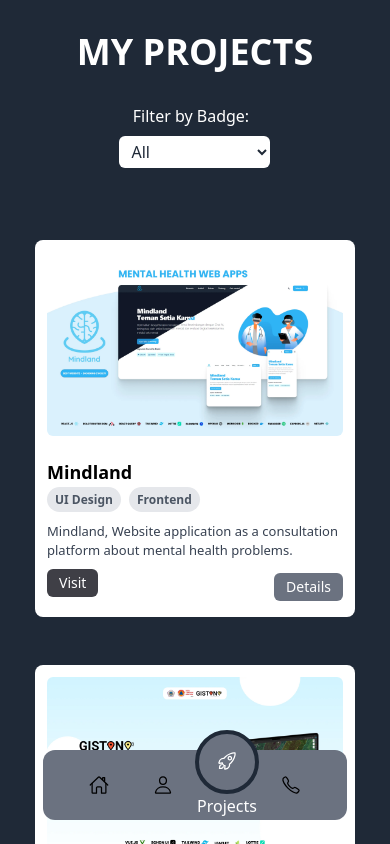
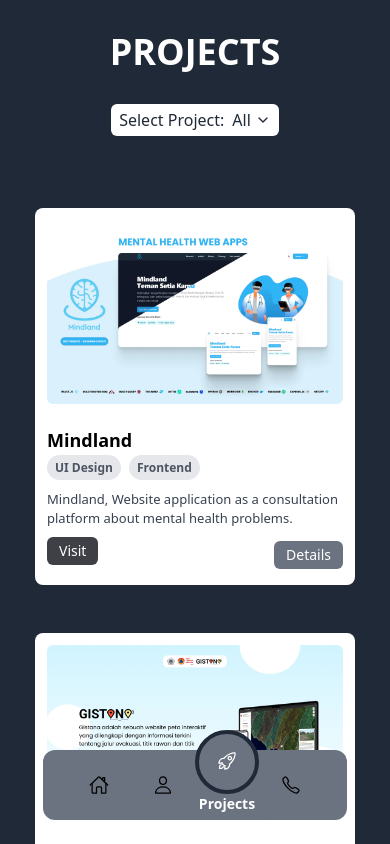
Before and after one commit to Malixl/PortfolioLix, a React (Vite) app: page /projects in a window 390 px wide. Shown: the top 844 px of the page. Built offline with nearby package versions, Linux system fonts and the light colour scheme.

Commit message:
chore: Update navigation bar styles and add preloader to App component

```diff
--- a/src/App.jsx
+++ b/src/App.jsx
@@ -1,13 +1,58 @@
-import React from "react";
+// import React from "react";
+// import { BrowserRouter, Routes, Route } from "react-router-dom";
+// import LandigPage from "./pages/LandigPage";
+// import Contact from "./pages/Contact";
+// import About from "./pages/About";
+// import Projects from "./pages/Projects";
+// import NavigationBar from "./component/NavigationBar";
+
+// function App() {
+//   return (
+//     <BrowserRouter>
+//       <NavigationBar />
+//       <Routes>
+//         <Route path="/" element={<LandigPage />} />
+//         <Route path="/projects" element={<Projects />} />
+//         <Route path="/contact" element={<Contact />} />
+//         <Route path="/about" element={<About />} />
+//       </Routes>
+//     </BrowserRouter>
+//   );
+// }
+
+// export default App;
+
+import React, { useState, useEffect } from "react";
 import { BrowserRouter, Routes, Route } from "react-router-dom";
 import LandigPage from "./pages/LandigPage";
 import Contact from "./pages/Contact";
 import About from "./pages/About";
 import Projects from "./pages/Projects";
 import NavigationBar from "./component/NavigationBar";
+import Preloader from "./component/Preloader";
+import { motion } from "framer-motion";
 
 function App() {
+  const [loading, setLoading] = useState(true);
+
+  useEffect(() => {
+    const timer = setTimeout(() => {
+      setLoading(false);
+    }, 3000);
+    return () => clearTimeout(timer);
+  }, []);
+
   return (
+    <div>
+      {loading ? (
+        <Preloader setLoading={setLoading} />
+      ) : (
+        <motion.div
+          initial={{ opacity: 0 }}
+          animate={{ opacity: 1 }}
+          exit={{ opacity: 0 }}
+          transition={{ duration: 2 }}
+        >
           <BrowserRouter>
             <NavigationBar />
             <Routes>
@@ -17,6 +62,9 @@ function App() {
               <Route path="/about" element={<About />} />
             </Routes>
           </BrowserRouter>
+        </motion.div>
+      )}
+    </div>
   );
 }
 
--- a/src/component/NavigationBar.jsx
+++ b/src/component/NavigationBar.jsx
@@ -42,7 +42,7 @@ function NavigationBar() {
             className={`bg-gray-500 duration-500 ${Menus[active].dis} border-4 border-gray-800 h-16 w-16 absolute -top-5 rounded-full`}
           ></span>
           {Menus.map((menu, i) => (
-            <li key={i} className="w-16">
+            <li key={i} className="w-16 font-bold text-sm lg:text-sm">
               <Link
                 to={menu.path}
                 className="flex flex-col text-center pt-6"
--- /dev/null
+++ b/src/component/Preloader.jsx
@@ -0,0 +1,55 @@
+import React, { useEffect } from "react";
+import { motion } from "framer-motion";
+
+const Preloader = ({ setLoading }) => {
+  useEffect(() => {
+    const timer = setTimeout(() => {
+      setLoading(false);
+    }, 3000);
+    return () => clearTimeout(timer);
+  }, [setLoading]);
+
+  return (
+    <motion.div
+      className="bg-white h-screen flex justify-center items-center"
+      initial={{ opacity: 1 }}
+      animate={{ opacity: 1 }}
+      exit={{ opacity: 0 }}
+      transition={{ duration: 1.5, ease: "easeInOut" }}
+    >
+      <div className="p-4 rounded-md">
+        <div className="flex justify-center">
+          <motion.span
+            className="w-4 h-4 my-12 mx-1 bg-black rounded-full"
+            animate={{
+              y: [0, -20, 0],
+              opacity: [1, 0],
+              transition: { duration: 1, repeat: Infinity },
+            }}
+          />
+          <motion.span
+            className="w-4 h-4 my-12 mx-1 bg-black rounded-full"
+            animate={{
+              y: [0, -20, 0],
+              opacity: [1, 0],
+              transition: { duration: 1, repeat: Infinity, delay: 0.2 },
+            }}
+          />
+          <motion.span
+            className="w-4 h-4 my-12 mx-1 bg-black rounded-full"
+            animate={{
+              y: [0, -20, 0],
+              opacity: [1, 0],
+              transition: { duration: 1, repeat: Infinity, delay: 0.4 },
+            }}
+          />
+        </div>
+        <p className="text-center text-xl font-bold font-title text-black">
+          Loading...
+        </p>
+      </div>
+    </motion.div>
+  );
+};
+
+export default Preloader;
--- a/src/pages/Projects.jsx
+++ b/src/pages/Projects.jsx
@@ -5,6 +5,7 @@ import { motion, AnimatePresence } from "framer-motion";
 
 const Projects = () => {
   const [selectedBadge, setSelectedBadge] = useState(null);
+  const [dropdownOpen, setDropdownOpen] = useState(false);
 
   const allBadges = projectsData.reduce((badges, project) => {
     project.badges.forEach((badge) => {
@@ -15,45 +16,75 @@ const Projects = () => {
     return badges;
   }, []);
 
+  const handleBadgeSelect = (badge) => {
+    setSelectedBadge(badge);
+    setDropdownOpen(false);
+  };
+
   const filteredProjects = selectedBadge
     ? projectsData.filter((project) => project.badges.includes(selectedBadge))
     : projectsData;
 
   return (
     <section className="bg-gray-800 min-h-screen flex justify-center items-center flex-col">
+      <div className="max-w-4xl mx-auto px-4 py-8">
         <motion.div
           initial={{ opacity: 0, y: -50 }}
           animate={{ opacity: 1, y: 0 }}
           transition={{ duration: 1 }}
-        className="max-w-4xl mx-auto px-4 py-8"
+          className="relative mb-8"
         >
-        <div className="relative mb-8">
           <h1 className="text-4xl font-bold text-white text-center mb-8 uppercase">
-            My Projects
+            Projects
           </h1>
-          <div className="flex justify-center items-center flex-col gap-2">
-            <label htmlFor="badgeFilter" className="text-white mr-2">
-              Filter by Badge:
-            </label>
-            <motion.select
-              id="badgeFilter"
-              className="bg-white text-gray-800 rounded-md py-1 px-2 focus:outline-none"
-              value={selectedBadge || ""}
-              onChange={(e) => setSelectedBadge(e.target.value || null)}
-              initial={{ opacity: 0 }}
-              animate={{ opacity: 1 }}
-              transition={{ duration: 0.5 }}
+          <div className="flex justify-center">
+            <button
+              onClick={() => setDropdownOpen(!dropdownOpen)}
+              className="bg-white text-gray-800 rounded-md py-1 px-2 focus:outline-none flex items-center"
             >
-              <option value="">All</option>
+              <span className="mr-2">Select Project:</span>
+              <span className="font-medium">{selectedBadge || "All"}</span>
+              <motion.svg
+                xmlns="http://www.w3.org/2000/svg"
+                className="h-4 w-4 ml-1"
+                viewBox="0 0 24 24"
+                fill="none"
+                stroke="currentColor"
+                strokeWidth="2"
+                strokeLinecap="round"
+                strokeLinejoin="round"
+                animate={{ rotate: dropdownOpen ? 180 : 0 }}
+              >
+                <motion.path d="M6 9l6 6 6-6" />
+              </motion.svg>
+            </button>
+            {dropdownOpen && (
+              <motion.ul
+                initial={{ opacity: 0, y: -10 }}
+                animate={{ opacity: 1, y: 0 }}
+                transition={{ duration: 0.3 }}
+                className="absolute bg-white text-gray-800 rounded-md py-1 px-2 mt-10 z-10"
+              >
+                <li
+                  onClick={() => handleBadgeSelect(null)}
+                  className="cursor-pointer hover:bg-gray-200 py-1 px-2"
+                >
+                  All
+                </li>
                 {allBadges.map((badge) => (
-                <option key={badge} value={badge}>
+                  <li
+                    key={badge}
+                    onClick={() => handleBadgeSelect(badge)}
+                    className="cursor-pointer hover:bg-gray-200 py-1 px-2"
+                  >
                     {badge}
-                </option>
+                  </li>
                 ))}
-            </motion.select>
-          </div>
+              </motion.ul>
+            )}
           </div>
         </motion.div>
+      </div>
       <div className="max-w-4xl mx-auto lg:mb-32 mb-28 px-4">
         <div className="grid grid-cols-1 sm:grid-cols-2 lg:grid-cols-3 gap-8">
           <AnimatePresence>
```
Also changed, not shown: src/pages/About.jsx (+10 -10 lines). Lines whose indentation alone changed are shown as unchanged.
